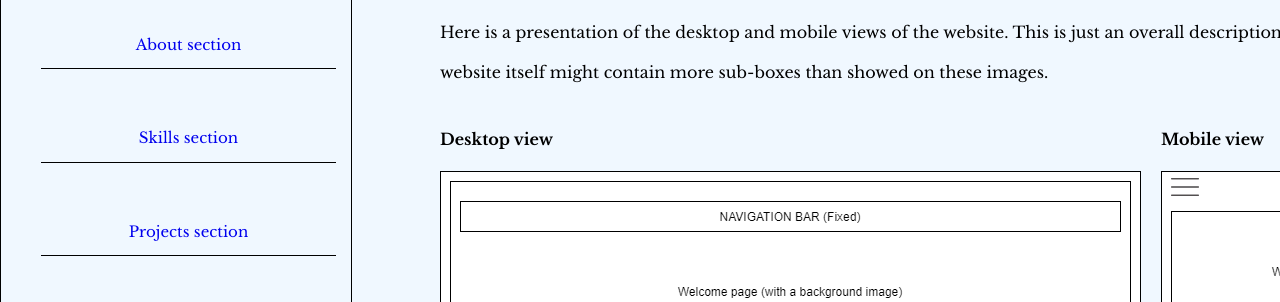
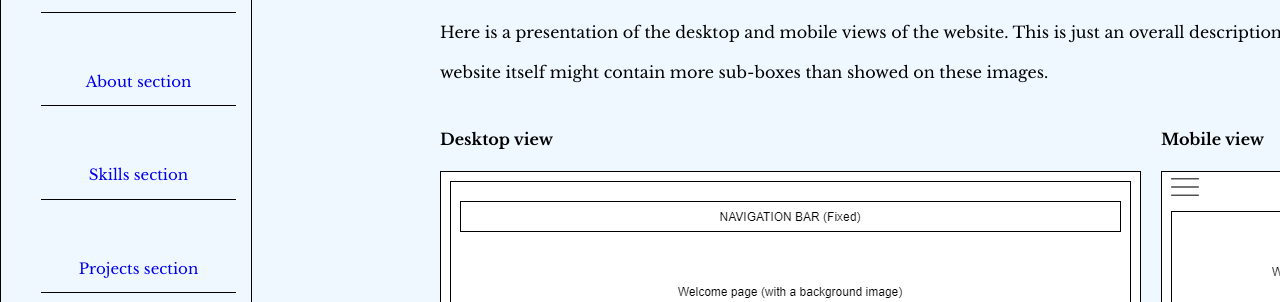
Before and after one commit to Jean198/documentation-of-my-portfolio-page, a plain HTML site: page index.html in a window 1280 px wide. Shown: the part 498-800 px from the top of the page. Drawn offline with nearby package versions, Linux system fonts and the light colour scheme.

Commit message:
edit css

```diff
--- a/style.css
+++ b/style.css
@@ -29,8 +29,8 @@ h3{
     border:1px solid black;
 /*    background-color:aqua;*/
 
-    min-width:300px;
-    width:350px;
+    min-width:250px;
+    width:250px;
     min-height: 150vh;
 
 
```
Also changed, not shown: index.html (line endings or trailing spaces).
